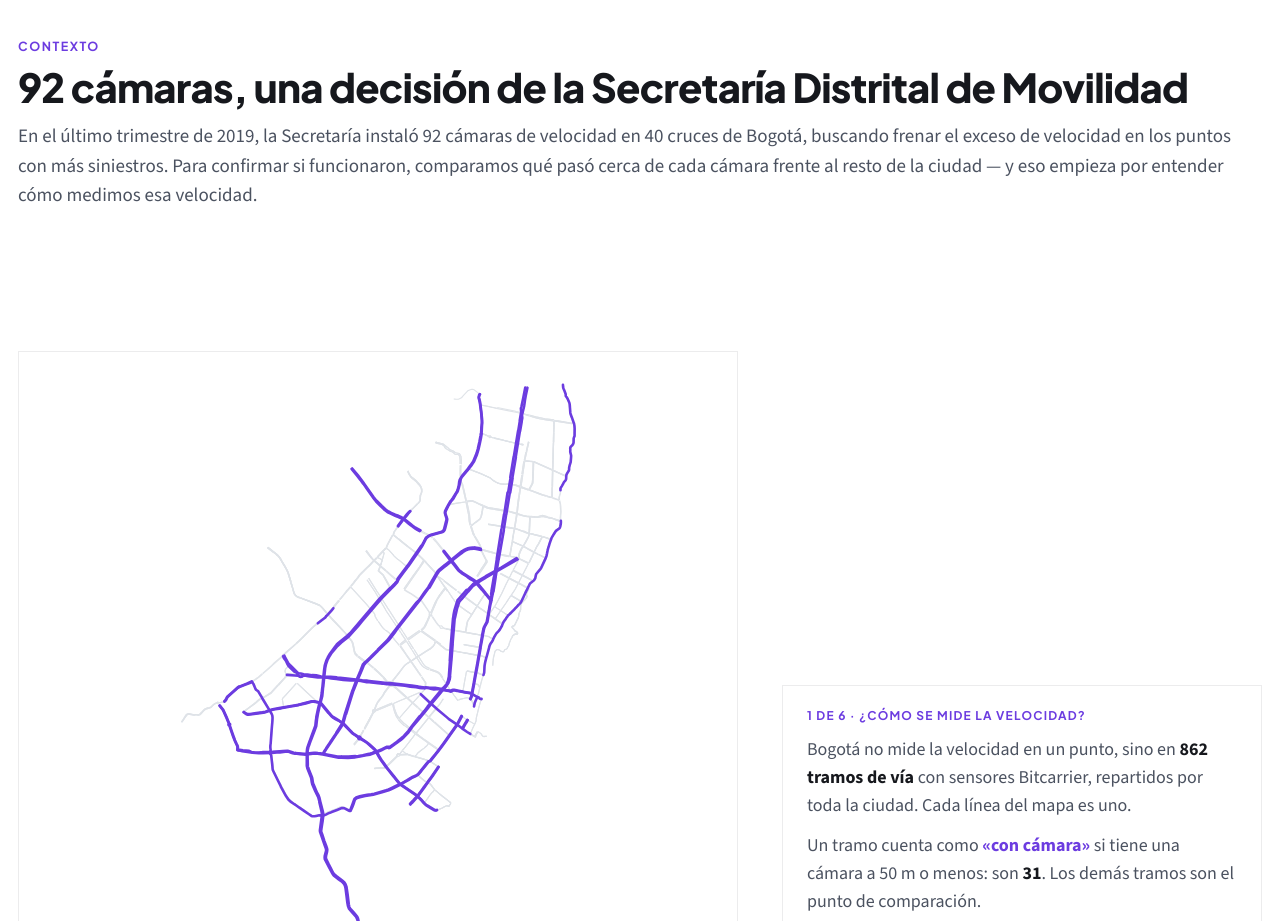
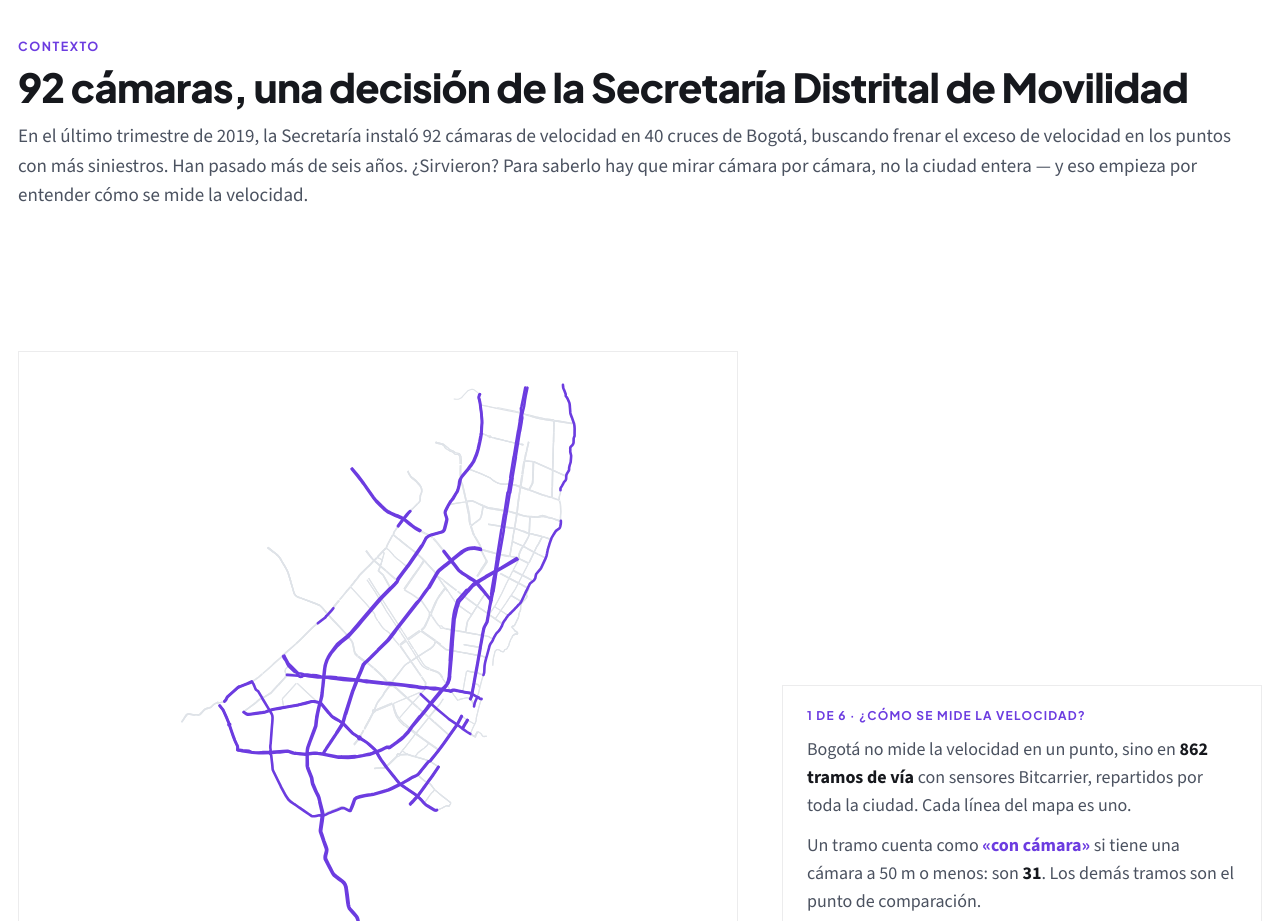
Before and after one commit to lauths12/camaras-salvavidas-visual-analytics, a plain HTML site: page index.html in a window 1280 px wide. Shown: the part 860-1781 px from the top of the page. Drawn offline with nearby package versions, Linux system fonts and the light colour scheme.

Commit message:
fix: texto de contexto en voz narrativa, no de metodologia (sacar 'comparamos')

```diff
--- a/index.html
+++ b/index.html
@@ -29,7 +29,7 @@
   <div class="head">
     <p class="kicker">Contexto</p>
     <h2 id="h-ctx">92 cámaras, una decisión de la Secretaría Distrital de Movilidad</h2>
-    <p class="lede">En el último trimestre de 2019, la Secretaría instaló 92 cámaras de velocidad en 40 cruces de Bogotá, buscando frenar el exceso de velocidad en los puntos con más siniestros. Para confirmar si funcionaron, comparamos qué pasó cerca de cada cámara frente al resto de la ciudad — y eso empieza por entender cómo medimos esa velocidad.</p>
+    <p class="lede">En el último trimestre de 2019, la Secretaría instaló 92 cámaras de velocidad en 40 cruces de Bogotá, buscando frenar el exceso de velocidad en los puntos con más siniestros. Han pasado más de seis años. ¿Sirvieron? Para saberlo hay que mirar cámara por cámara, no la ciudad entera — y eso empieza por entender cómo se mide la velocidad.</p>
   </div>
 </section>
 
```
